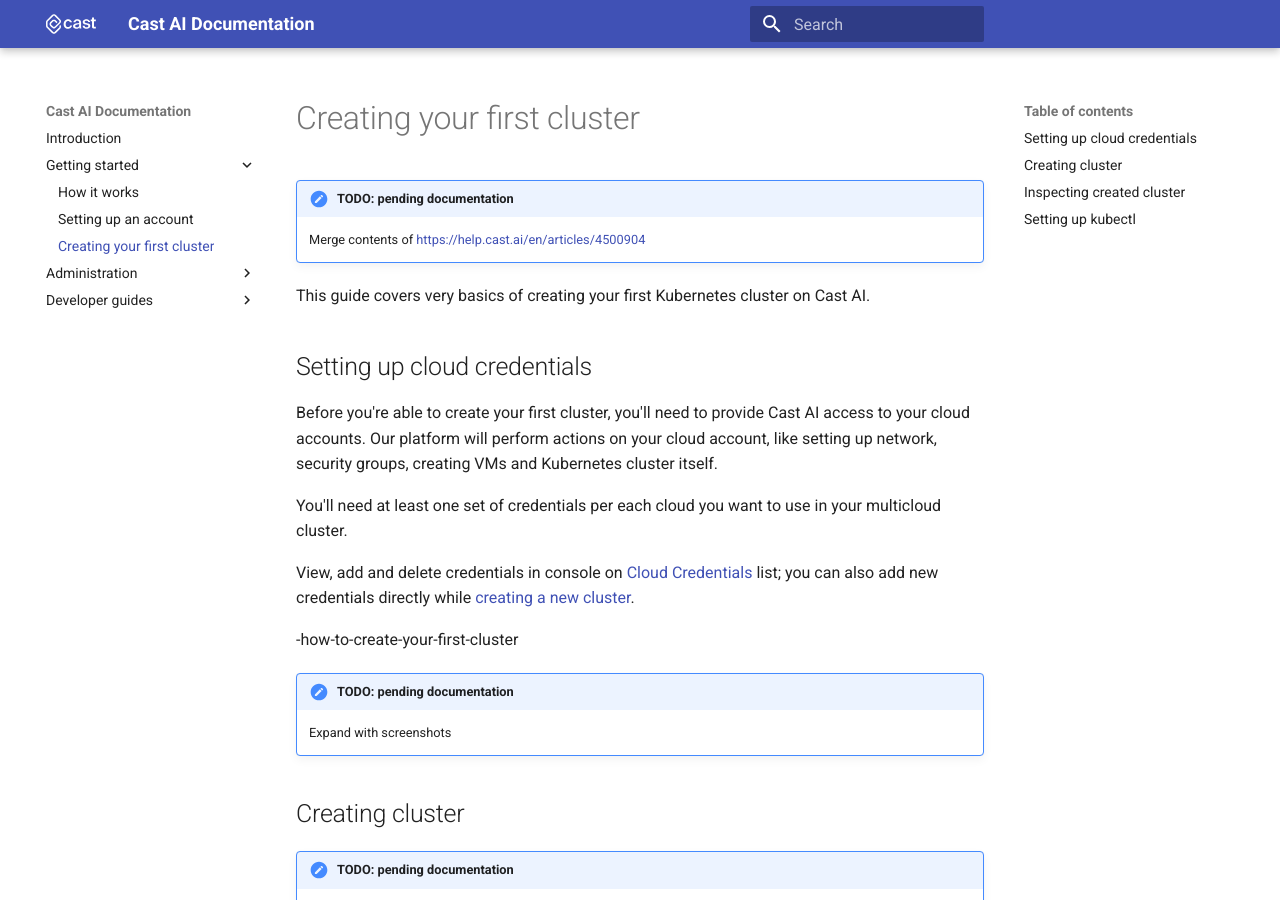
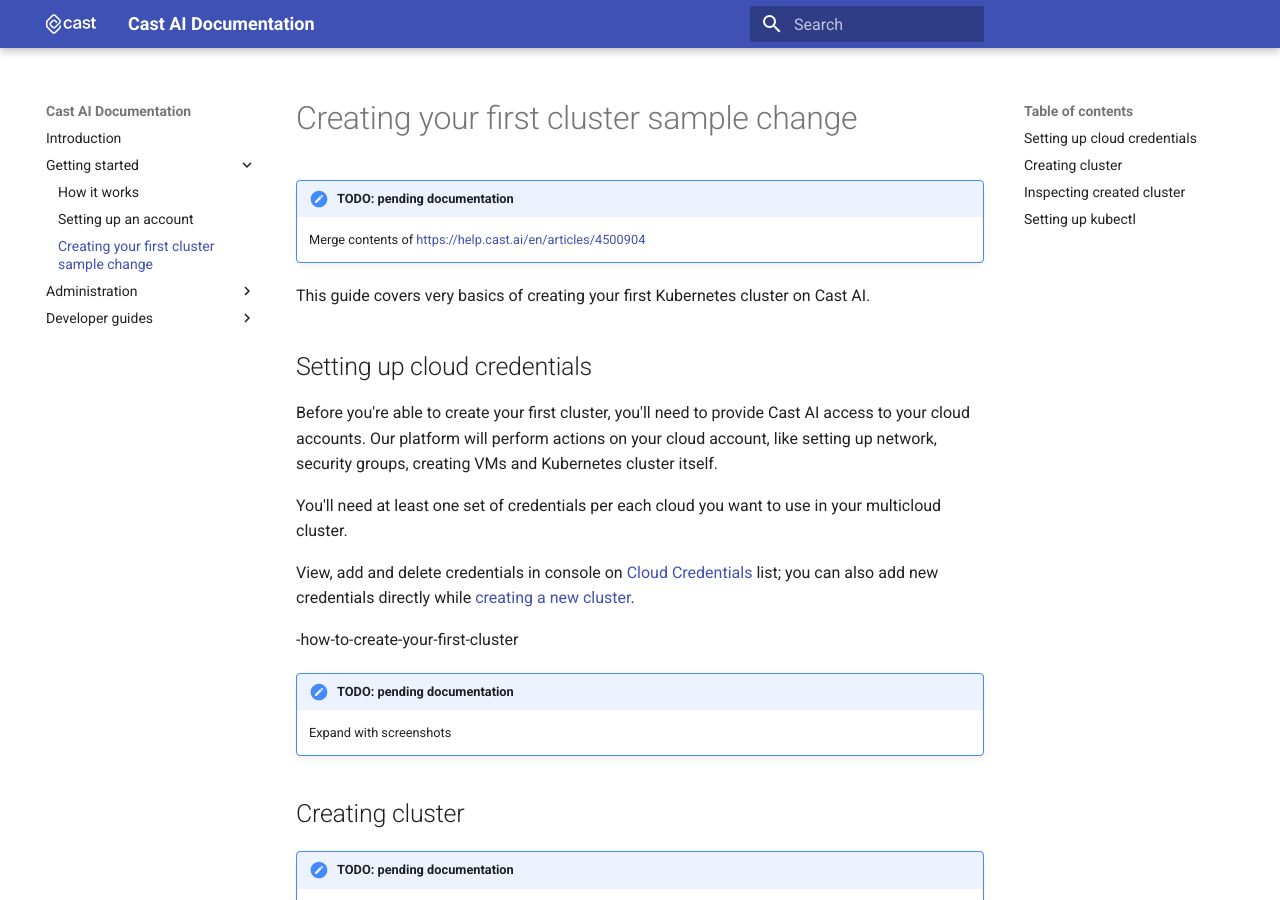
Before and after one commit to castai/docs, an MkDocs documentation site: the page built from docs/getting-started/creating-your-first-cluster.md, in a window 1280 px wide and 900 px high. Built offline with MkDocs 1.6.1 and Material for MkDocs 9.7.7, drawn with Linux system fonts in a browser that asks for light colours.

Commit message:
Update creating-your-first-cluster.md

```diff
--- a/docs/getting-started/creating-your-first-cluster.md
+++ b/docs/getting-started/creating-your-first-cluster.md
@@ -1,4 +1,4 @@
-# Creating your first cluster
+# Creating your first cluster sample change
 
 !!! note "TODO: pending documentation"
     Merge contents of https://help.cast.ai/en/articles/4500904
```
